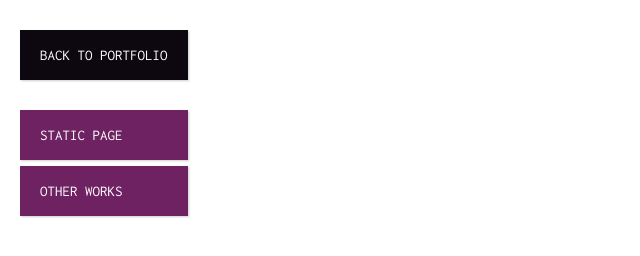
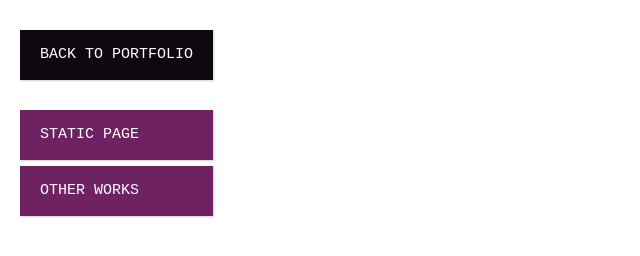
Before and after one commit to malgorzatajPL/Portfolio-M.Jaskiewicz, a website: page subpage/index-my-work.html in a window 1280 px wide. Shown: the whole page, without its empty margins (0-640 px from the left). Drawn offline with Linux system fonts and the light colour scheme.

```diff
--- a/subpage/index-my-work.html
+++ b/subpage/index-my-work.html
@@ -5,7 +5,7 @@
 	<meta content="IE=edge,chrome=1" http-equiv="X-UA-Compatible">
 	<title>Subpage portfolio Malgorzata Jaskiewicz</title>
 	<meta content="width=device-width, initial-scale=1.0" name="viewport">
-	<link href="../css/style.css" rel="stylesheet" type="text/css">
+	<link href="../css/demo.css" rel="stylesheet" type="text/css">
 	<link href="../css/style-subpage.css" rel="stylesheet" type="text/css">
 </head>
 <body>
```
